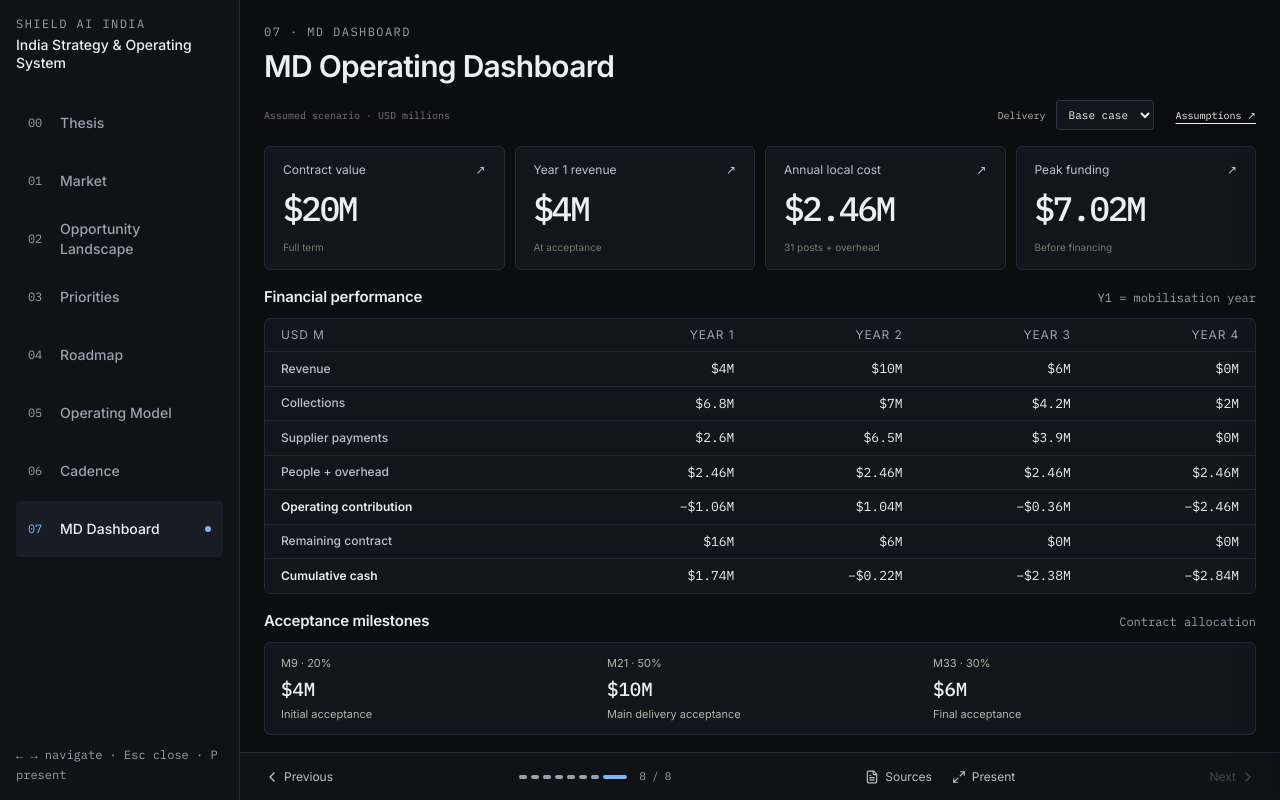
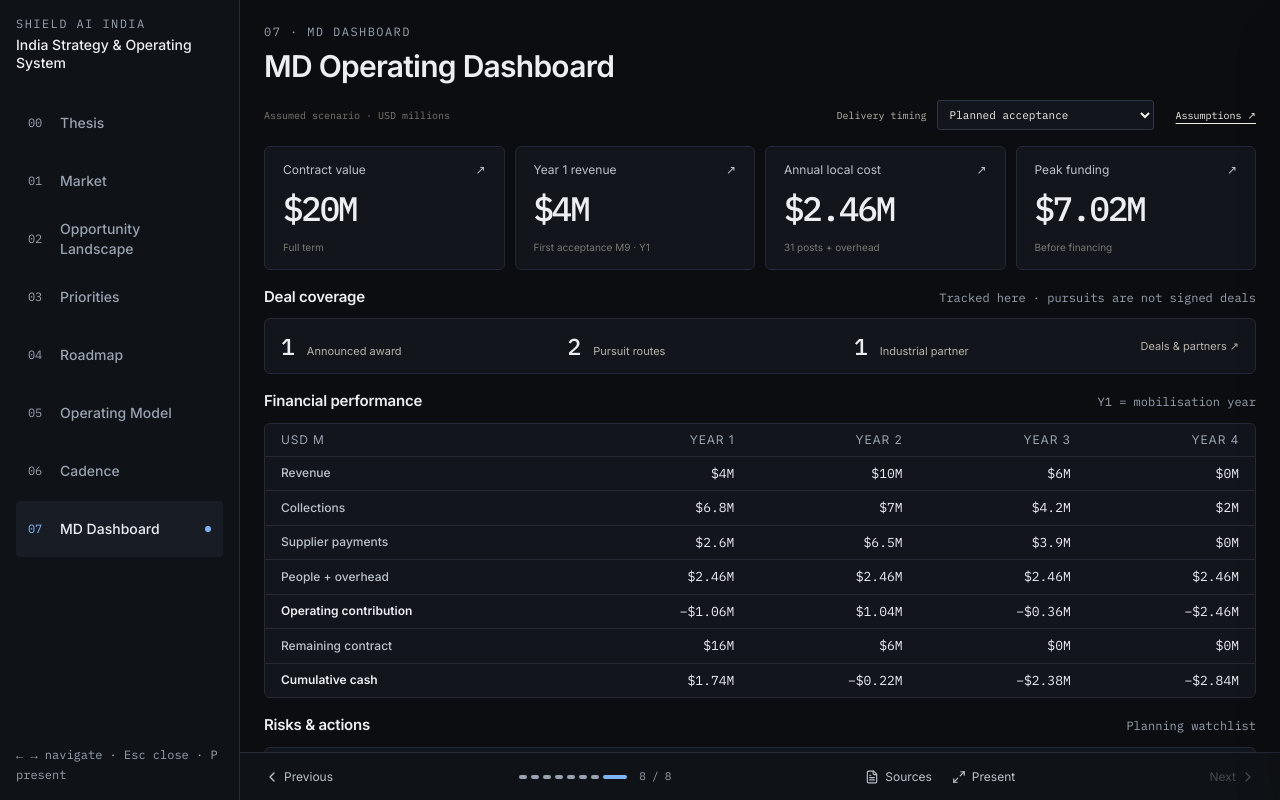
Before and after one commit to Sakshambhutani/shield-ai-emergent, a React (Vite) app in the folder shield-ai-india-source/frontend/: page /md-dashboard in a window 1280 px wide. Built offline with nearby package versions, Linux system fonts and the light colour scheme.

Commit message:
Restore deal coverage and concise risks in MD dashboard

```diff
--- a/shield-ai-india-source/frontend/src/data/md-planning.ts
+++ b/shield-ai-india-source/frontend/src/data/md-planning.ts
@@ -60,8 +60,8 @@ export function simulate(inputs: PlanningInputs, delay = 0) {
 }
 export const dollars = (n: number) => `${n < 0 ? '−' : ''}$${Number(Math.abs(n).toFixed(2))}M`;
 export const PROGRAMMES = [
-  { id: 'army', name: 'Army · V-BAT + Hivemind', customer: 'Army', offerings: ['Product', 'Software'], status: 'Selection announced', value: 'Not disclosed', gate: 'Validate contract scope, acceptance lots and payment terms', horizon: 'Multi-year execution case; actual schedule unverified', source: 'army', owner: 'Programmes + Commercial' },
-  { id: 'jsw', name: 'JSW · licensed production', customer: 'JSW / industrial partner', offerings: ['Product'], status: 'Partnership announced', value: 'Shield fees unpriced', gate: 'Confirm technology-transfer and production-readiness gates', horizon: 'Long-term licence; Q4 2026 manufacturing target announced', source: 'jsw', owner: 'MD + Industrialisation + Legal' },
-  { id: 'navy', name: 'Navy · maritime ISR pathway', customer: 'Navy / maritime', offerings: ['Product', 'Software'], status: 'Strategic pursuit', value: 'Excluded from base', gate: 'Obtain a sponsor, funded trial scope and procurement route', horizon: '18–36 month planning route; no close forecast', source: '', owner: 'BD + Programmes' },
-  { id: 'oem', name: 'Indian OEM · autonomy integration', customer: 'OEM / platform partner', offerings: ['Software', 'Services'], status: 'Strategic pursuit', value: 'Excluded from base', gate: 'Select an accessible platform and agree a paid integration scope', horizon: 'Proof → design-in → production licence → support', source: '', owner: 'BD + Solutions Engineering' },
+  { id: 'army', kind: 'award', name: 'Army · V-BAT + Hivemind', customer: 'Army', offerings: ['Product', 'Software'], status: 'Selection announced', value: 'Not disclosed', gate: 'Validate contract scope, acceptance lots and payment terms', horizon: 'Multi-year execution case; actual schedule unverified', source: 'army', owner: 'Programmes + Commercial' },
+  { id: 'jsw', kind: 'partnership', name: 'JSW · licensed production', customer: 'JSW / industrial partner', offerings: ['Product'], status: 'Partnership announced', value: 'Shield fees unpriced', gate: 'Confirm technology-transfer and production-readiness gates', horizon: 'Long-term licence; Q4 2026 manufacturing target announced', source: 'jsw', owner: 'MD + Industrialisation + Legal' },
+  { id: 'navy', kind: 'pursuit', name: 'Navy · maritime ISR pathway', customer: 'Navy / maritime', offerings: ['Product', 'Software'], status: 'Strategic pursuit', value: 'Excluded from base', gate: 'Obtain a sponsor, funded trial scope and procurement route', horizon: '18–36 month planning route; no close forecast', source: '', owner: 'BD + Programmes' },
+  { id: 'oem', kind: 'pursuit', name: 'Indian OEM · autonomy integration', customer: 'OEM / platform partner', offerings: ['Software', 'Services'], status: 'Strategic pursuit', value: 'Excluded from base', gate: 'Select an accessible platform and agree a paid integration scope', horizon: 'Proof → design-in → production licence → support', source: '', owner: 'BD + Solutions Engineering' },
 ];
--- a/shield-ai-india-source/frontend/src/sections/MdDashboard.tsx
+++ b/shield-ai-india-source/frontend/src/sections/MdDashboard.tsx
@@ -1,17 +1,32 @@
 import { useState } from 'react';
 import { Headline, Screen } from '@/components/ui';
-import { DEFAULT_INPUTS, dollars, SCHEDULE, simulate } from '@/data/md-planning';
+import { DEFAULT_INPUTS, dollars, PROGRAMMES, SCHEDULE, simulate } from '@/data/md-planning';
 import MdAssumptions from './MdAssumptions';
+import MdBusinessReview from './MdBusinessReview';
 import './md-dashboard.css';
 
 export default function MdDashboard() {
   const [inputs, setInputs] = useState(DEFAULT_INPUTS);
   const [assumptionsOpen, setAssumptionsOpen] = useState(false);
   const [delay, setDelay] = useState(0);
+  const [dealsOpen, setDealsOpen] = useState(false);
   const model = simulate(inputs, delay), base = simulate(inputs);
+  const firstAcceptance = SCHEDULE[0].month + delay;
+  const counts = [
+    { label: 'Announced award', count: PROGRAMMES.filter(p => p.kind === 'award').length },
+    { label: 'Pursuit routes', count: PROGRAMMES.filter(p => p.kind === 'pursuit').length },
+    { label: 'Industrial partner', count: PROGRAMMES.filter(p => p.kind === 'partnership').length },
+  ];
+  const risks = [
+    ...(model.peakFunding > 0 ? [{ title: 'Funding', signal: `${dollars(model.peakFunding)} peak requirement`, action: 'Finance · secure funding before supplier commitments' }] : []),
+    { title: 'Concentration', signal: '100% of model revenue · Army', action: 'BD · qualify follow-ons before expanding the team' },
+    delay > 0
+      ? { title: 'Acceptance delay', signal: `${dollars(base.years[0].revenue - model.years[0].revenue)} moves out of Y1`, action: 'Programmes · agree acceptance and cash recovery dates' }
+      : { title: 'JSW readiness', signal: 'Production gate unverified', action: 'Industrialisation · confirm readiness before order releases' },
+  ];
   const metrics = [
     { label: 'Contract value', value: dollars(inputs.contract), context: 'Full term' },
-    { label: 'Year 1 revenue', value: dollars(model.years[0].revenue), context: 'At acceptance' },
+    { label: 'Year 1 revenue', value: dollars(model.years[0].revenue), context: `First acceptance M${firstAcceptance} · Y${Math.ceil(firstAcceptance / 12)}` },
     { label: 'Annual local cost', value: dollars(model.annualRunCost), context: `${inputs.headcount} posts + overhead` },
     { label: 'Peak funding', value: dollars(model.peakFunding), context: 'Before financing' },
   ];
@@ -26,11 +41,13 @@ export default function MdDashboard() {
   ];
   return <Screen className="md-dashboard md-numeric">
     <Headline title="MD Operating Dashboard" />
-    <div className="md-numeric-toolbar"><span>Assumed scenario · USD millions</span><label className="md-scenario-select">Delivery<select aria-label="Delivery case" value={delay} onChange={e => setDelay(Number(e.target.value))}><option value={0}>Base case</option><option value={6}>+6 months</option></select></label><button className="md-register-button" onClick={() => setAssumptionsOpen(true)} aria-haspopup="dialog">Assumptions ↗</button></div>
+    <div className="md-numeric-toolbar"><span>Assumed scenario · USD millions</span><label className="md-scenario-select">Delivery timing<select aria-label="Delivery timing" value={delay} onChange={e => setDelay(Number(e.target.value))}><option value={0}>Planned acceptance</option><option value={6}>Acceptance delayed 6 months</option></select></label><button className="md-register-button" onClick={() => setAssumptionsOpen(true)} aria-haspopup="dialog">Assumptions ↗</button></div>
     <section aria-label="Business KPIs" className="md-kpis">{metrics.map(m => <button key={m.label} className="panel panel-hover md-kpi" onClick={() => setAssumptionsOpen(true)} aria-haspopup="dialog"><span className="md-kpi-label">{m.label}<span>↗</span></span><strong className="md-actual">{m.value}</strong><span className="md-metric-context">{m.context}</span></button>)}</section>
+    {delay > 0 && <div className="md-timing-note" role="status">First acceptance: M9 → M{firstAcceptance}. Y1 revenue: {dollars(base.years[0].revenue)} → {dollars(model.years[0].revenue)}. Total contract: {dollars(inputs.contract)} unchanged.</div>}
+    <section aria-label="Deal coverage"><div className="md-section-title"><h2>Deal coverage</h2><span>Tracked here · pursuits are not signed deals</span></div><div className="md-deal-counts panel">{counts.map(c => <button key={c.label} onClick={() => setDealsOpen(!dealsOpen)} aria-expanded={dealsOpen} aria-controls="md-deal-detail"><strong>{c.count}</strong><span>{c.label}</span></button>)}<button className="md-deal-detail-toggle" onClick={() => setDealsOpen(!dealsOpen)} aria-expanded={dealsOpen} aria-controls="md-deal-detail">{dealsOpen ? 'Hide detail −' : 'Deals & partners ↗'}</button></div>{dealsOpen && <div id="md-deal-detail"><MdBusinessReview /></div>}</section>
     <section aria-label="Annual financial metrics"><div className="md-section-title"><h2>Financial performance</h2><span>Y1 = mobilisation year</span></div><div className="md-table-wrap panel"><table className="md-pnl"><thead><tr><th scope="col">USD M</th>{model.years.map(y => <th key={y.year} scope="col">Year {y.year}</th>)}</tr></thead><tbody>{rows.map(row => <tr key={row.label} className={row.total ? 'md-subtotal' : ''}><th scope="row">{row.label}</th>{row.values.map((value, i) => <td key={i}>{dollars(value)}</td>)}</tr>)}</tbody></table></div>{model.futureReceipts > 0 && <div className="md-numeric-tail"><span>Collections after Y4</span><strong>{dollars(model.futureReceipts)}</strong></div>}</section>
+    <section aria-label="Planning risks"><div className="md-section-title"><h2>Risks & actions</h2><span>Planning watchlist</span></div><div className="md-risk-ledger panel">{risks.map(r => <div key={r.title}><strong>{r.title}</strong><span>{r.signal}</span><small>{r.action}</small></div>)}</div></section>
     <section aria-label="Delivery milestones"><div className="md-section-title"><h2>Acceptance milestones</h2><span>Contract allocation</span></div><div className="md-gates panel">{SCHEDULE.map(g => <div key={g.month}><span>M{g.month + delay} · {g.share * 100}%</span><strong>{dollars(inputs.contract * g.share)}</strong><small>{g.gate.split(' / ')[0]}</small></div>)}</div></section>
-    {delay > 0 && <div className="md-numeric-delta" role="status"><span>Δ vs base</span><span>Y1 revenue <strong>{dollars(model.years[0].revenue - base.years[0].revenue)}</strong></span><span>Peak funding <strong>{model.peakFunding > base.peakFunding ? '+' : ''}{dollars(model.peakFunding - base.peakFunding)}</strong></span></div>}
     <MdAssumptions open={assumptionsOpen} inputs={inputs} onApply={setInputs} onClose={() => setAssumptionsOpen(false)} />
   </Screen>;
 }
--- a/shield-ai-india-source/frontend/src/sections/md-dashboard.css
+++ b/shield-ai-india-source/frontend/src/sections/md-dashboard.css
@@ -204,3 +204,15 @@
   .md-numeric .md-gates { padding: 12px 16px; }
   .md-numeric .md-gates strong { margin: 5px 0; }
 }
+.md-timing-note { padding: 9px 12px; border-left: 2px solid #e3b36c; background: #12151c; color: #b8b3a8; font-size: 11px; line-height: 1.5; }
+.md-deal-counts { display: grid; grid-template-columns: repeat(3,1fr) auto; align-items: center; }
+.md-deal-counts button { text-align: left; padding: 12px 16px; display: flex; align-items: baseline; gap: 12px; }
+.md-deal-counts button:hover { background: #181c25; }
+.md-deal-counts strong { font: 500 23px 'IBM Plex Mono',monospace; }
+.md-deal-counts span,.md-deal-detail-toggle { font-size: 11px; color: #b8b3a8; }
+.md-risk-ledger > div { display: grid; grid-template-columns: 130px minmax(180px,1fr) minmax(230px,1.4fr); gap: 14px; padding: 11px 16px; align-items: baseline; border-bottom: 1px solid #232937; }
+.md-risk-ledger > div:last-child { border: 0; }
+.md-risk-ledger strong { font-size: 12px; font-weight: 500; }
+.md-risk-ledger span { font: 11px 'IBM Plex Mono',monospace; color: #e3b36c; }
+.md-risk-ledger small { font-size: 11px; color: #b8b3a8; }
+@media(max-width:650px) { .md-deal-counts { grid-template-columns: repeat(3,1fr); } .md-deal-counts button { flex-direction: column; gap: 5px; padding: 12px; } .md-deal-detail-toggle { grid-column: 1 / -1; } .md-risk-ledger > div { grid-template-columns: 1fr; gap: 5px; } }
```
